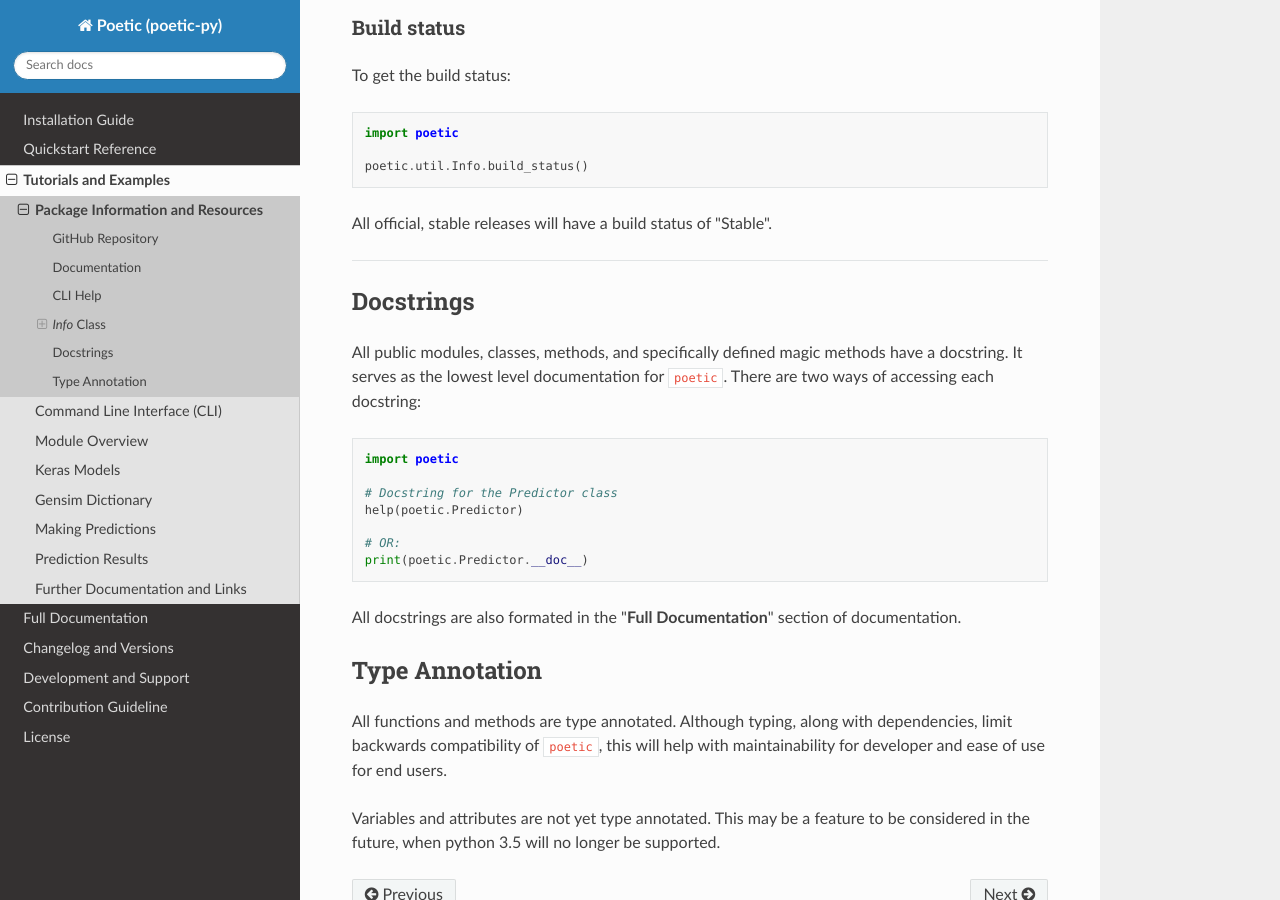
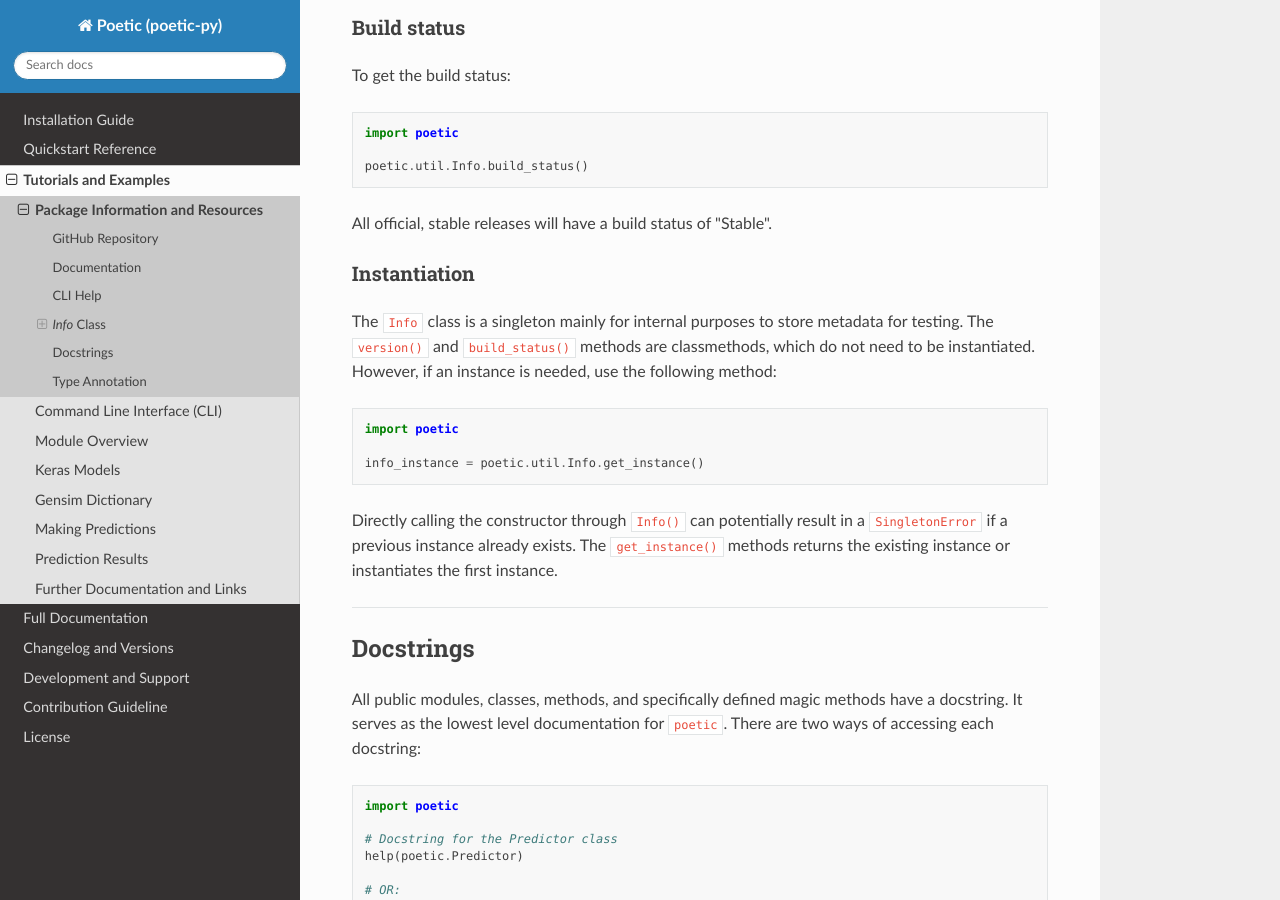
Before and after one commit to kevin931/poetic, a Sphinx documentation site: the page built from docs/source/usage/info.rst, in a window 1280 px wide and 900 px high, scrolled down 1939 px. Built offline with Sphinx 7.4.7 and the Read the Docs theme 2.0.0, drawn with Linux system fonts in a browser that asks for light colours.

Commit message:
Updated info class as singleton

```diff
--- a/docs/source/usage/info.rst
+++ b/docs/source/usage/info.rst
@@ -118,6 +118,24 @@ To get the build status:
 
 All official, stable releases will have a build status of "Stable".
 
+
+Instantiation
+--------------
+
+The ``Info`` class is a singleton mainly for internal purposes to store metadata for testing.
+The ``version()`` and ``build_status()`` methods are classmethods, which do not need to be
+instantiated. However, if an instance is needed, use the following method:
+
+.. code-block:: python
+
+    import poetic
+
+    info_instance = poetic.util.Info.get_instance()
+
+Directly calling the constructor through ``Info()`` can potentially result in a ``SingletonError``
+if a previous instance already exists. The ``get_instance()`` methods returns the existing
+instance or instantiates the first instance.
+
 --------------------------------------------------------------
 
 ******************
```
